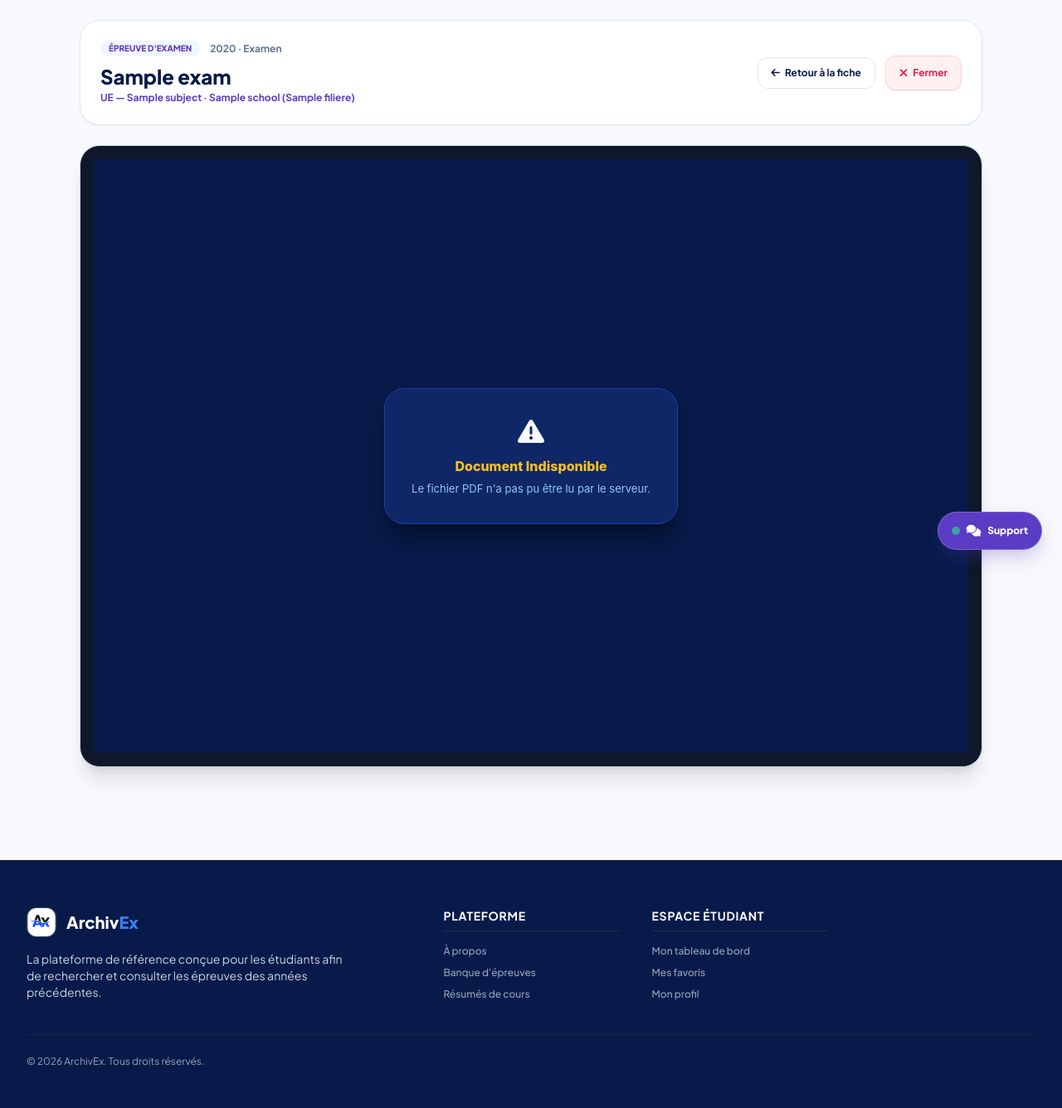
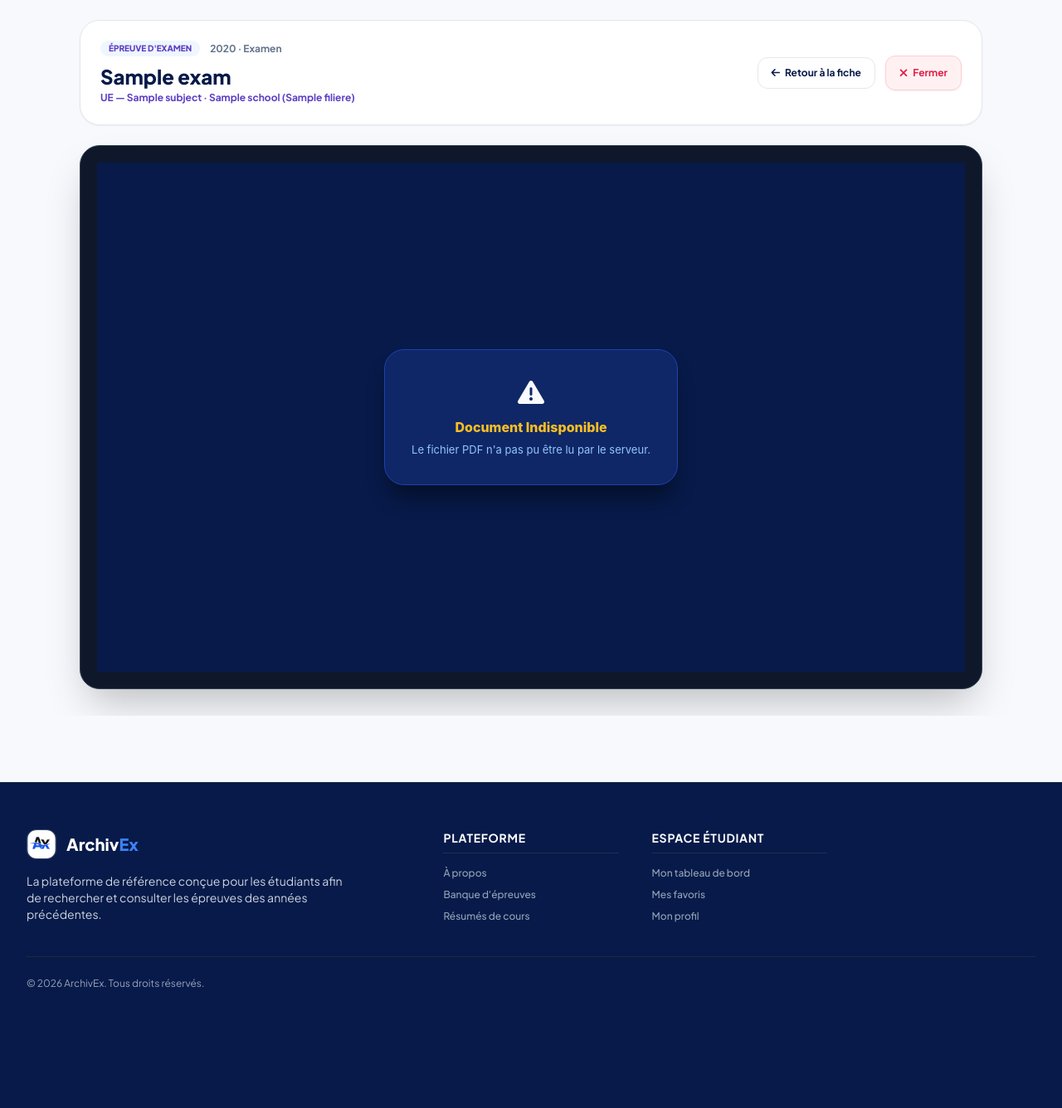
Before and after one commit to eugenetonato-ux/ArchivEx, a Django app: page /epreuves/1/viewer/ in a window 1280 px wide. Shown: the part 113-1449 px from the top of the page at 83% size. After the commit the page ends 1304 px from the top, so only its background shows below. Run offline with Django 5.2, Linux system fonts and the light colour scheme; a user stored in the database is signed in; data comes from the database, SQL or seed files in the repository; tables that the repository leaves empty hold one stand-in row (values such as "Sample post"); grey boxes marked "Sample" are stand-in pictures; data that the repository does not hold is empty; some libraries are stand-ins or nearby versions.

Commit message:
fix: Chariow checkout last_name requirement, remove tech jargon from student views, and enhance PDF viewer scaling and scroll

```diff
--- a/ArchivEx/payments/services.py
+++ b/ArchivEx/payments/services.py
@@ -163,8 +163,20 @@ def create_chariow_checkout(payment, redirect_url=None):
 
     user = payment.user
     email = getattr(user, "email", None) or f"{user.username}@archivex.bj"
-    first_name = getattr(user, "first_name", "") or user.username
-    last_name = getattr(user, "last_name", "") or ""
+    raw_first = (getattr(user, "first_name", "") or "").strip()
+    raw_last = (getattr(user, "last_name", "") or "").strip()
+
+    if not raw_last:
+        if " " in raw_first:
+            first_name, last_name = raw_first.split(" ", 1)
+        elif " " in (user.username or ""):
+            first_name, last_name = user.username.split(" ", 1)
+        else:
+            first_name = raw_first or user.username or "Étudiant"
+            last_name = "ArchivEx"
+    else:
+        first_name = raw_first or user.username or "Étudiant"
+        last_name = raw_last
 
     # Nettoyage du numéro pour l'objet phone
     phone_digits = re.sub(r"[^\d]", "", str(payment.phone_number or ""))
--- a/ArchivEx/templates/academics/home.html
+++ b/ArchivEx/templates/academics/home.html
@@ -823,7 +823,7 @@ function switchShowcaseTab(tabName) {
             <div class="lg:col-span-7 space-y-5">
                 <div class="inline-flex items-center space-x-2 px-3.5 py-1.5 rounded-full bg-blue-900 border border-blue-400 text-blue-200 text-xs font-black">
                     <i class="fa-solid fa-mobile-screen-button"></i>
-                    <span>Application web progressive</span>
+                    <span>Application mobile & ordinateur</span>
                 </div>
                 <h2 class="text-3xl sm:text-4xl font-black tracking-tight leading-tight text-white">
                     Emportez <span class="text-[#60A5FA]">ArchivEx</span> partout avec vous, même hors-ligne
--- a/ArchivEx/templates/dashboard/dashboard.html
+++ b/ArchivEx/templates/dashboard/dashboard.html
@@ -436,7 +436,7 @@
                     </div>
                     <div>
                         <h4 class="text-xs font-black text-white uppercase tracking-wider">ArchivEx sur mobile & PC</h4>
-                        <p class="text-[10px] text-blue-200">Application Web Progressive</p>
+                        <p class="text-[10px] text-blue-200">Accès rapide & révision hors-ligne</p>
                     </div>
                 </div>
                 <p class="text-xs text-slate-200 mb-4 leading-relaxed font-normal">
--- a/ArchivEx/templates/exams/viewer.html
+++ b/ArchivEx/templates/exams/viewer.html
@@ -5,6 +5,11 @@
 
 {% block content %}
 <style>
+    /* Masquer le bouton support flottant pour une vue sans compromis */
+    #floating-support-btn {
+        display: none !important;
+    }
+
     /* Protection anti-impression et anti-copie */
     @media print {
         body { display: none !important; }
@@ -16,6 +21,28 @@
         -moz-user-select: none;
         -ms-user-select: none;
         user-select: none;
+    }
+
+    /* Barre de défilement verticale visible et ergonomique pour lire l'épreuve sans rétrécir */
+    #viewer-container {
+        scrollbar-width: thin;
+        scrollbar-color: #475569 #0f172a;
+    }
+    #viewer-container::-webkit-scrollbar {
+        width: 10px;
+        height: 10px;
+    }
+    #viewer-container::-webkit-scrollbar-track {
+        background: #0f172a;
+        border-radius: 9999px;
+    }
+    #viewer-container::-webkit-scrollbar-thumb {
+        background: #475569;
+        border-radius: 9999px;
+        border: 2px solid #0f172a;
+    }
+    #viewer-container::-webkit-scrollbar-thumb:hover {
+        background: #64748b;
     }
 </style>
 
@@ -107,7 +134,7 @@
     </div>
 
     <!-- PROTECTED PDF EMBEDDED VIEWER WITH CANVAS & FALLBACK IFRAME -->
-    <div id="viewer-container" class="w-full h-[750px] rounded-3xl overflow-auto bg-slate-900 border border-slate-300 shadow-xl relative transition-all duration-200 flex flex-col items-center justify-start p-4">
+    <div id="viewer-container" class="w-full h-[82vh] min-h-[620px] max-h-[920px] rounded-3xl overflow-y-auto overflow-x-auto bg-slate-900 border border-slate-700 shadow-2xl relative transition-all duration-200 flex flex-col items-center justify-start p-3 sm:p-5">
 
         <!-- LOADING SPINNER -->
         <div id="pdf-loader-spinner" class="absolute inset-0 z-10 bg-slate-900/90 backdrop-blur-sm flex flex-col items-center justify-center space-y-3 p-6 text-center">
@@ -133,8 +160,8 @@
         </div>
 
         <!-- CANVAS RENDERER CONTAINER -->
-        <div id="canvas-wrapper" class="relative z-30 flex flex-col items-center justify-center w-full min-h-full">
-            <canvas id="pdf-canvas" class="shadow-2xl rounded-xl bg-white max-w-full"></canvas>
+        <div id="canvas-wrapper" class="relative z-30 flex flex-col items-center justify-start w-full py-2">
+            <canvas id="pdf-canvas" class="shadow-2xl rounded-xl bg-white block"></canvas>
         </div>
 
         <!-- FALLBACK IFRAME (IF PDF.JS UNSUPPORTED OR BLOCKED) -->
@@ -178,6 +205,28 @@
 
         document.getElementById('page-num').textContent = num;
         document.getElementById('zoom-level').textContent = Math.round(scale * 100) + '%';
+        const vc = document.getElementById('viewer-container');
+        if (vc) vc.scrollTop = 0;
+    }
+
+    function calculateOptimalScale(page) {
+        const container = document.getElementById('viewer-container');
+        const containerWidth = (container ? container.clientWidth : window.innerWidth) - 40;
+        const unscaledViewport = page.getViewport({scale: 1.0});
+
+        // Sur grand écran / desktop / tablette, on cale l'épreuve à une largeur de lecture naturelle et lisible
+        // L'étudiant peut ainsi lire immédiatement avec un défilement vertical complet sans avoir à zoomer ni rétrécir.
+        let targetWidth = containerWidth;
+        if (window.innerWidth >= 1200) {
+            targetWidth = Math.min(containerWidth, 960);
+        } else if (window.innerWidth >= 768) {
+            targetWidth = Math.min(containerWidth, 840);
+        }
+
+        let calculated = targetWidth / unscaledViewport.width;
+        if (calculated < 0.85) calculated = 0.85;
+        if (calculated > 2.2) calculated = 2.2;
+        return calculated;
     }
 
     function queueRenderPage(num) {
@@ -204,27 +253,36 @@
 
     document.getElementById('zoom-in').addEventListener('click', () => {
         if (scale < 3.0) {
-            scale += 0.25;
+            scale += 0.20;
             queueRenderPage(pageNum);
         }
     });
 
     document.getElementById('zoom-out').addEventListener('click', () => {
-        if (scale > 0.5) {
-            scale -= 0.25;
+        if (scale > 0.6) {
+            scale -= 0.20;
             queueRenderPage(pageNum);
         }
     });
 
     document.getElementById('fit-width').addEventListener('click', () => {
         pdfDoc.getPage(pageNum).then(function(page) {
-            let containerWidth = document.getElementById('viewer-container').clientWidth - 60;
-            let unscaledViewport = page.getViewport({scale: 1.0});
-            scale = containerWidth / unscaledViewport.width;
-            if (scale < 0.5) scale = 0.5;
-            if (scale > 3.0) scale = 3.0;
+            scale = calculateOptimalScale(page);
             queueRenderPage(pageNum);
         });
+    });
+
+    // Auto-adaptation fluide en cas de rotation d'écran ou redimensionnement
+    let resizeTimer = null;
+    window.addEventListener('resize', () => {
+        if (!pdfDoc) return;
+        clearTimeout(resizeTimer);
+        resizeTimer = setTimeout(() => {
+            pdfDoc.getPage(pageNum).then(function(page) {
+                scale = calculateOptimalScale(page);
+                queueRenderPage(pageNum);
+            });
+        }, 200);
     });
 
     // Initialize PDF.js loading
@@ -247,14 +305,9 @@
             pdfDoc = pdfDoc_;
             document.getElementById('page-count').textContent = pdfDoc.numPages;
 
-            // Calcul automatique de l'ajustement à l'écran dès la 1ère page
+            // Calcul automatique de l'ajustement optimal dès la 1ère page (lecture directe sans zoomer/rétrécir)
             pdfDoc.getPage(1).then(function(firstPage) {
-                const container = document.getElementById('viewer-container');
-                const containerWidth = (container ? container.clientWidth : window.innerWidth) - 48;
-                const unscaledViewport = firstPage.getViewport({scale: 1.0});
-                scale = containerWidth / unscaledViewport.width;
-                if (scale < 0.75) scale = 0.75;
-                if (scale > 1.6) scale = 1.6;
+                scale = calculateOptimalScale(firstPage);
 
                 const spinner = document.getElementById('pdf-loader-spinner');
                 if (spinner) spinner.classList.add('hidden');
--- a/ArchivEx/templates/payments/pass_semestre.html
+++ b/ArchivEx/templates/payments/pass_semestre.html
@@ -264,7 +264,7 @@
                     </div>
                     <div class="flex items-center justify-center space-x-1.5 text-[11px] text-slate-400 font-medium">
                         <i class="fa-solid fa-shield-halved text-emerald-500 text-xs" aria-hidden="true"></i>
-                        <span>Paiement sécurisé par Chariow · Activation immédiate</span>
+                        <span>Paiement 100% sécurisé · Activation immédiate</span>
                     </div>
                 </div>
 
@@ -293,7 +293,7 @@
                     <span>Quels sont les moyens de paiement acceptés ?</span>
                 </h4>
                 <p class="text-slate-600 font-medium leading-relaxed pt-1">
-                    Le règlement est 100% sécurisé via <strong>Chariow</strong> qui prend en charge tous les réseaux Mobile Money (<strong>MTN MoMo, Moov Money, Celtiis Cash, Wave</strong>) ainsi que les <strong>Cartes bancaires (Visa, Mastercard)</strong>.
+                    Le règlement est 100% sécurisé et prend en charge tous les réseaux Mobile Money (<strong>MTN MoMo, Moov Money, Celtiis Cash, Wave</strong>) ainsi que les <strong>Cartes bancaires (Visa, Mastercard)</strong>.
                 </p>
             </div>
 
```
